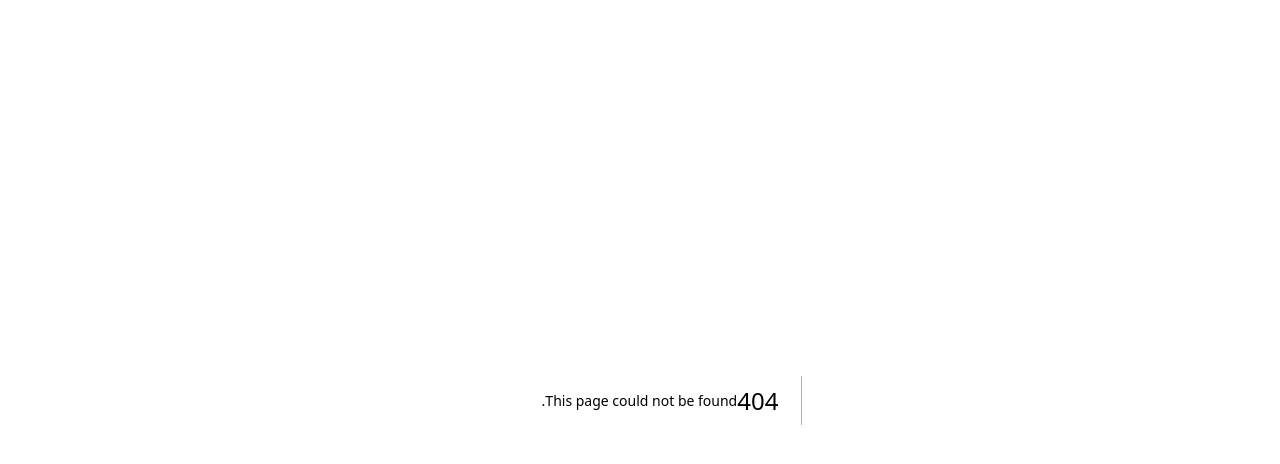
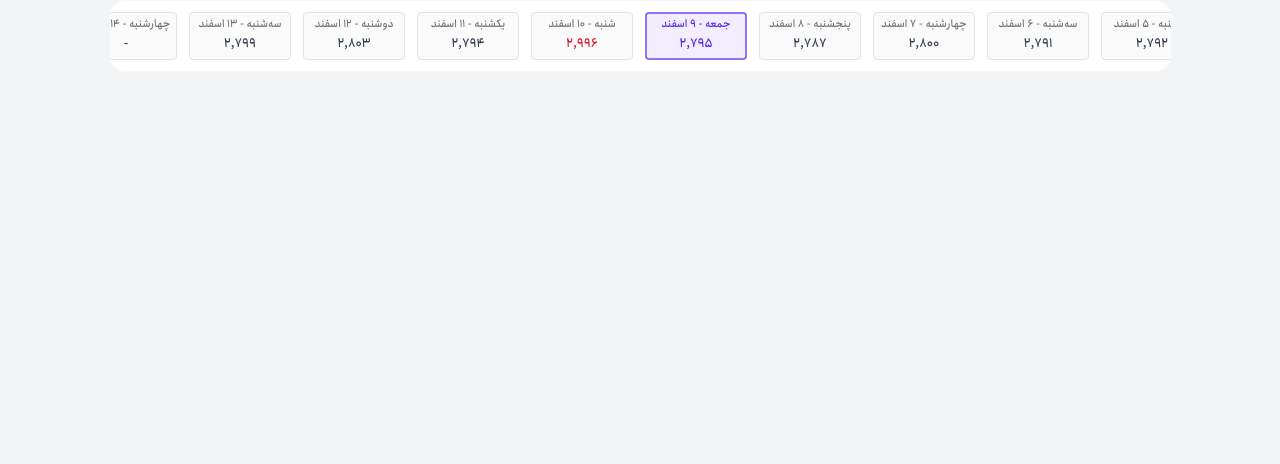
Before and after one commit to Floy-ir/Frontend, a Next.js app: page /time-line in a window 1280 px wide. Before the commit this address had no page. Shown: the top 464 px of the page. Built offline with nearby package versions, Linux system fonts and the light colour scheme.

Commit message:
feat(date timeline): added timeline

```diff
--- /dev/null
+++ b/app/time-line/carousel.tsx
@@ -0,0 +1,97 @@
+"use client"
+
+import React, { useState } from "react"
+import { Carousel, CarouselContent, CarouselItem, CarouselNext, CarouselPrevious } from "@/components/ui/carousel"
+
+const Timeline1 = () => {
+  const data = [
+    { day: "شنبه", date: "۳ اسفند", price: 2389 },
+    { day: "یکشنبه", date: "۴ اسفند", price: 2790 },
+    { day: "دوشنبه", date: "۵ اسفند", price: 2792 },
+    { day: "سه‌شنبه", date: "۶ اسفند", price: 2791 },
+    { day: "چهارشنبه", date: "۷ اسفند", price: 2800 },
+    { day: "پنجشنبه", date: "۸ اسفند", price: 2787 },
+    { day: "جمعه", date: "۹ اسفند", price: 2795 },
+    { day: "شنبه", date: "۱۰ اسفند", price: 2996 },
+    { day: "یکشنبه", date: "۱۱ اسفند", price: 2794 },
+    { day: "دوشنبه", date: "۱۲ اسفند", price: 2803 },
+    { day: "سه‌شنبه", date: "۱۳ اسفند", price: 2799 },
+    { day: "چهارشنبه", date: "۱۴ اسفند" },
+    { day: "پنجشنبه", date: "۱۵ اسفند", price: 2801 },
+    { day: "جمعه", date: "۱۶ اسفند", price: 2792 },
+  ]
+
+  // Calculate the average price, excluding items with no price
+  const avgPrice =
+    data
+      .filter((item) => item.price !== undefined || item.price == 0) // Exclude items without a price or price=0
+      .reduce((acc, item) => acc + (item.price || 0), 0) / data.filter((item) => item.price !== undefined).length
+
+  // Set the initial selected day
+  const [selectedDay, setSelectedDay] = useState(6) // Default selected day is 4th index (جمعه - ۴ اسفند)
+
+  // Convert digits to Persian numerals
+  const formatPrice = (price: number) => {
+    const persianDigits = ["۰", "۱", "۲", "۳", "۴", "۵", "۶", "۷", "۸", "۹"]
+    return price
+      .toLocaleString("en-US")
+      .split("")
+      .map((digit) => persianDigits[parseInt(digit)] || digit)
+      .join("")
+  }
+
+  return (
+    <Carousel className=" bg-Shade-White outline-Gray-N100 relative inline-flex h-[64px] w-full items-center justify-center gap-3 py-3 outline outline-offset-[-1px] md:h-[80px] md:w-[1063px] md:rounded-2xl">
+      {/* <div className="w-full flex justify-between bg-Blue-sky-B700 h-1/2">
+                <div className="absolute left-0 top-0 h-full w-[100px] bg-gradient-to-r  from-black to-transparent"></div>
+                <div className="absolute left-0 top-0 h-full w-[100px] bg-gradient-to-l  from-black to-transparent"></div>
+            </div> */}
+      <CarouselContent>
+        <div className="flex gap-3">
+          {data.map((item, index) => {
+            const isSelected = index === selectedDay
+            const priceColor =
+              item.price !== undefined && item.price > avgPrice + 200
+                ? "text-Error-E600"
+                : item.price !== undefined && item.price < avgPrice - 200
+                ? "text-Success-s600"
+                : "text-gray-700"
+            return (
+                <CarouselItem
+                key={index}
+                onClick={() => setSelectedDay(index)}
+                className={`h-[48px] px-1 py-2 md:h-[56] basis-11 sm:basis-4 md:basis-[calc(100%/11)] ${
+                  isSelected ? "bg-Primary-P50 border-Primary-P300 border-2" : "bg-Gray-N50 outline-Gray-N200 outline"
+                } inline-flex cursor-pointer flex-col items-center justify-center rounded-sm outline-offset-[-1px]`}
+              >
+                <div
+                  className={`justify-center text-center ${
+                    isSelected ? "text-Primary-P500main" : "text-Gray-N500"
+                  } text-[11px] leading-none font-medium`}
+                >
+                  {/* {item.day} - {item.date} */}
+                  <span className="inline md:hidden">
+                    {item.day[0]} - {item.date}
+                  </span>
+
+                  <span className="hidden md:inline">
+                    {item.day} - {item.date}
+                  </span>
+                </div>
+                <div
+                  className={`mt-1 justify-center text-center ${
+                    isSelected ? "text-Primary-P500main" : `${priceColor}`
+                  } text-[13px] leading-normal font-medium`}
+                >
+                  {item.price ? formatPrice(item.price) : "-"}
+                </div>
+              </CarouselItem>
+            )
+          })}
+        </div>
+      </CarouselContent>
+    </Carousel>
+  )
+}
+
+export default Timeline1
--- /dev/null
+++ b/app/time-line/page.tsx
@@ -0,0 +1,13 @@
+import Timeline from "./scratch"
+import Timeline1 from "./carousel"
+export default function Web() {
+
+  return (
+    <>
+    <div className="flex flex-col gap-10 mx-0 bg-gray-100 min-h-screen items-start md:items-center">
+    <Timeline/>
+    {/* <Timeline1/> */}
+    </div>
+    </>
+  )
+}
--- /dev/null
+++ b/app/time-line/scratch.tsx
@@ -0,0 +1,100 @@
+"use client"
+
+import React, { useRef, useState } from "react"
+import { Button } from "@/components/Button/Button"
+import img from "@/public/images/arrow-right.svg"
+import Image from "next/image"
+
+const Timeline = () => {
+  const data = [
+    { day: "شنبه", date: "۳ اسفند", price: 2389 },
+    { day: "یکشنبه", date: "۴ اسفند", price: 2790 },
+    { day: "دوشنبه", date: "۵ اسفند", price: 2792 },
+    { day: "سه‌شنبه", date: "۶ اسفند", price: 2791 },
+    { day: "چهارشنبه", date: "۷ اسفند", price: 2800 },
+    { day: "پنجشنبه", date: "۸ اسفند", price: 2787 },
+    { day: "جمعه", date: "۹ اسفند", price: 2795 },
+    { day: "شنبه", date: "۱۰ اسفند", price: 2996 },
+    { day: "یکشنبه", date: "۱۱ اسفند", price: 2794 },
+    { day: "دوشنبه", date: "۱۲ اسفند", price: 2803 },
+    { day: "سه‌شنبه", date: "۱۳ اسفند", price: 2799 },
+    { day: "چهارشنبه", date: "۱۴ اسفند" },
+    { day: "پنجشنبه", date: "۱۵ اسفند", price: 2801 },
+    { day: "جمعه", date: "۱۶ اسفند", price: 2792 },
+  ]
+
+  // Calculate the average price, excluding items with no price
+  const avgPrice =
+    data
+      .filter((item) => item.price !== undefined || item.price == 0) // Exclude items without a price or price=0
+      .reduce((acc, item) => acc + (item.price || 0), 0) / data.filter((item) => item.price !== undefined).length
+
+  // Set the initial selected day
+  const [selectedDay, setSelectedDay] = useState(6) // Default selected day is 4th index (جمعه - ۴ اسفند)
+
+  // Convert digits to Persian numerals
+  const formatPrice = (price: number) => {
+    const persianDigits = ["۰", "۱", "۲", "۳", "۴", "۵", "۶", "۷", "۸", "۹"]
+    return price
+      .toLocaleString("en-US")
+      .split("")
+      .map((digit) => persianDigits[parseInt(digit)] || digit)
+      .join("")
+  }
+
+  return (
+    <div className="bg-Shade-White outline-Gray-N100 relative inline-flex w-full md:w-[1063px] snap-x snap-proximity flex-nowrap items-center justify-center gap-3 overflow-x-auto overflow-y-hidden scroll-smooth rounded-2xl py-3 outline outline-offset-[-1px]">
+        {/* <div className="w-full flex justify-between bg-Blue-sky-B700 h-1/2">
+                <div className="absolute left-0 top-0 h-full w-[100px] bg-gradient-to-r  from-black to-transparent"></div>
+            </div> */}
+        {/* <div className="absolute right-0 top-0 h-full w-[100px] bg-gradient-to-l  from-black to-transparent"></div>  */}
+
+        <div className="flex gap-3">
+          {data.map((item, index) => {
+            const isSelected = index === selectedDay
+            const priceColor =
+              item.price !== undefined && item.price > avgPrice + 200
+                ? "text-Error-E600"
+                : item.price !== undefined && item.price < avgPrice - 200
+                ? "text-Success-s600"
+                : "text-gray-700"
+            return (
+              <div
+                key={index}
+                onClick={() => setSelectedDay(index)}
+                className={`h-[48px] w-[69px] shrink-0 snap-center px-1 py-2 md:h-[56] md:w-[102px] ${
+                  isSelected ? "bg-Primary-P50 border-Primary-P300 border-2" : "bg-Gray-N50 outline-Gray-N200 outline"
+                } inline-flex cursor-pointer flex-col items-center justify-center rounded-sm outline-offset-[-1px]`}
+              >
+                <div
+                  className={`justify-center text-center ${
+                    isSelected ? "text-Primary-P500main" : "text-Gray-N500"
+                  } text-[11px] leading-none font-medium`}
+                >
+                  {/* {item.day} - {item.date} */}
+                  <span className="inline md:hidden">
+                    {item.day[0]} - {item.date}
+                  </span>
+
+                  <span className="hidden md:inline">
+                    {item.day} - {item.date}
+                  </span>
+                </div>
+                <div
+                  className={`mt-1 justify-center text-center ${
+                    isSelected ? "text-Primary-P500main" : `${priceColor}`
+                  } text-[13px] leading-normal font-medium`}
+                >
+                  {item.price ? formatPrice(item.price) : "-"}
+                </div>
+              </div>
+            )
+          })}
+        </div>
+        {/* <div className="absolute left-0 top-0 h-full w-[100px] bg-gradient-to-r  from-black to-transparent"></div>  */}
+
+      </div>
+  )
+}
+
+export default Timeline
```
Also changed, not shown: public/images/arrow-right.svg (added), styles/tailwind.css.
